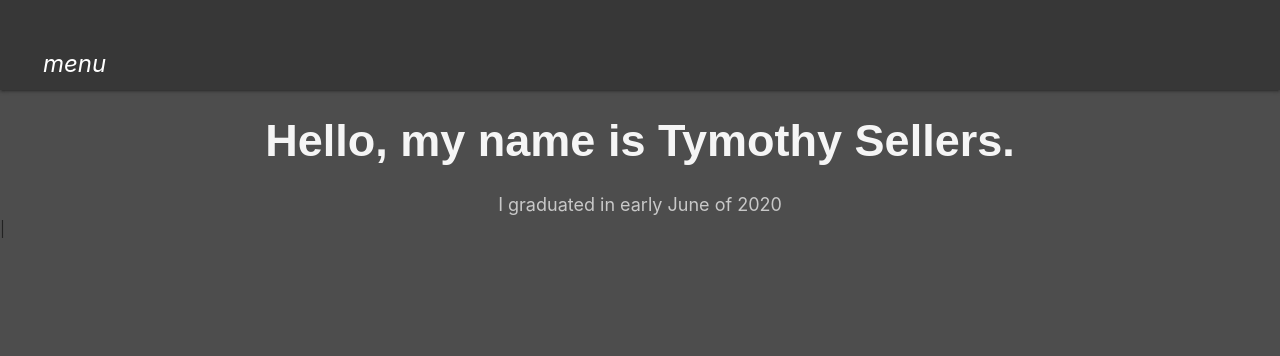
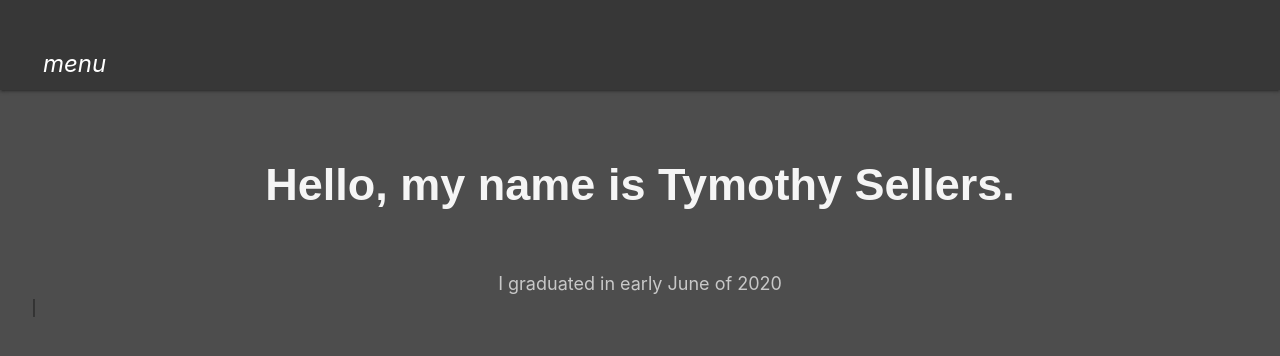
Before and after one commit to tsellers1990/React-Portfolio-With-DB, a React (Create React App) app in the folder client/: page / in a window 1280 px wide. Shown: the top 356 px of the page. Built offline with nearby package versions, Linux system fonts and the light colour scheme; a web font is replaced by a local one.

Commit message:
some css changes

```diff
--- a/client/src/pages/Home/Home.css
+++ b/client/src/pages/Home/Home.css
@@ -1,11 +1,13 @@
 .wrapper{
-  margin-top:2%;
+  margin-top:4%;
+  margin-left: 1%;
+  margin-right: 1%;
 }
 .typistHead{
-
+  padding: 1.5%;
 }
 .typistSeconds{
-  margin-top: 2%;
+  margin-top: 5%;
 }
 .headerText {
   margin-top: 0%;
```
